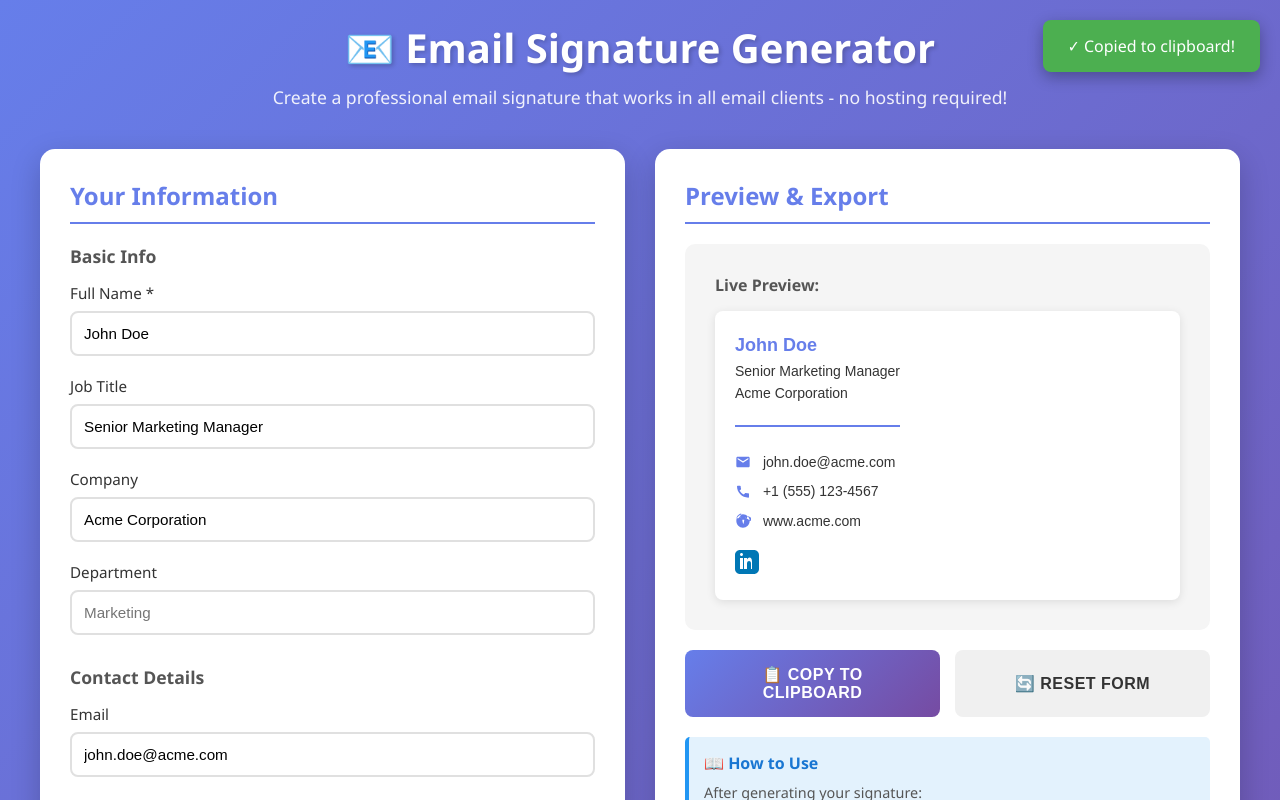
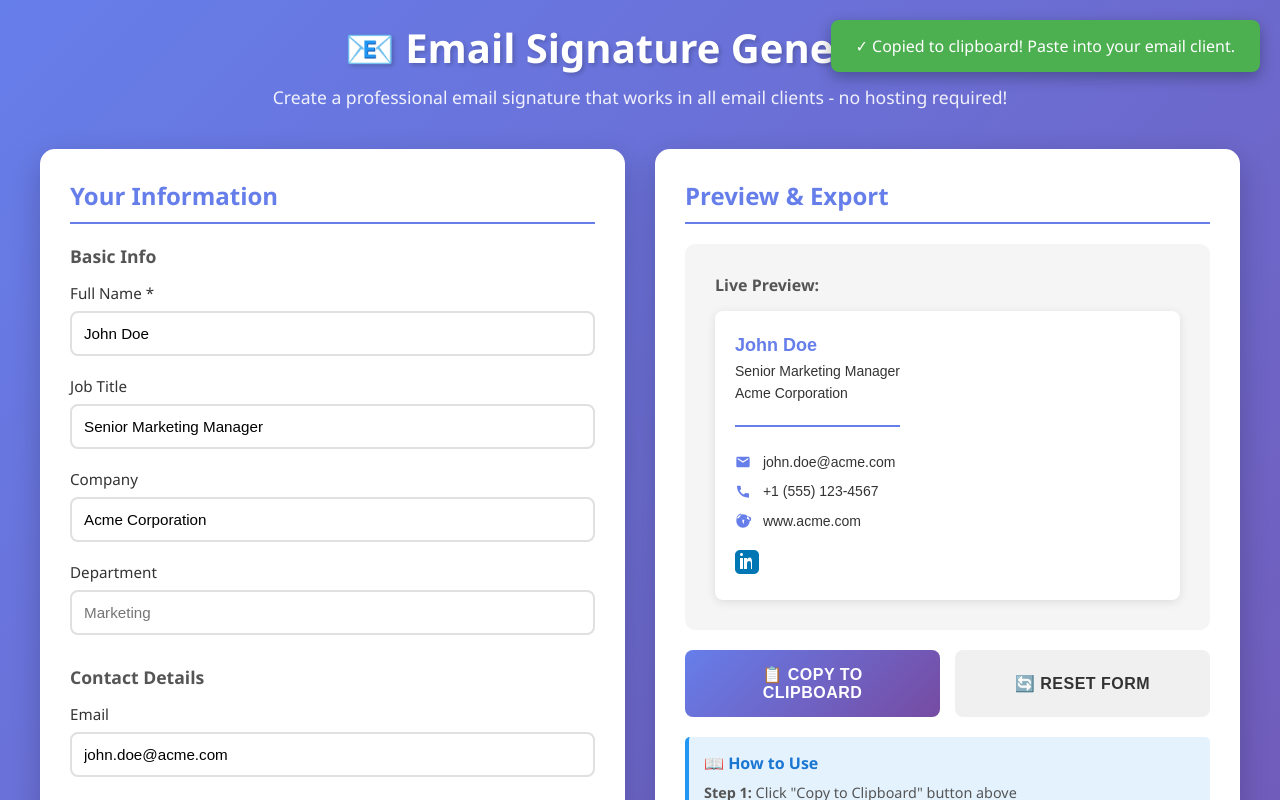
Before and after one commit to Marmalade118/signature-generator, a plain HTML site: page index.html in a window 1280 px wide. Both pictures are taken after a click on the button "📋 COPY TO CLIPBOARD". Shown: the top 800 px of the page. Drawn offline with Linux system fonts and the light colour scheme.

Commit message:
Add CLAUDE.md for project documentation and improve email signature copy functionality

```diff
--- a/index.html
+++ b/index.html
@@ -131,6 +131,16 @@
             padding: 20px;
             border-radius: 8px;
             box-shadow: 0 2px 10px rgba(0,0,0,0.1);
+            cursor: text;
+            user-select: text;
+            -webkit-user-select: text;
+            -moz-user-select: text;
+            -ms-user-select: text;
+        }
+
+        #signaturePreview:hover {
+            box-shadow: 0 2px 15px rgba(102, 126, 234, 0.2);
+            outline: 1px solid rgba(102, 126, 234, 0.3);
         }
 
         .button-group {
@@ -379,13 +389,15 @@
 
                 <div class="info-box">
                     <h4>📖 How to Use</h4>
-                    <p>After generating your signature:</p>
+                    <p><strong>Step 1:</strong> Click "Copy to Clipboard" button above</p>
+                    <p style="margin-top: 8px;"><strong>Step 2:</strong> Paste into your email client:</p>
                     <ul>
-                        <li><strong>Gmail:</strong> Settings → See all settings → Signature → Paste</li>
+                        <li><strong>Gmail:</strong> Settings → See all settings → Signature → Paste (Ctrl+V / Cmd+V)</li>
                         <li><strong>Outlook:</strong> Settings → Mail → Compose and reply → Paste</li>
                         <li><strong>Apple Mail:</strong> Mail → Settings → Signatures → Paste</li>
                     </ul>
-                    <p style="margin-top: 10px;"><strong>Note:</strong> All icons are embedded - no external hosting needed!</p>
+                    <p style="margin-top: 10px;"><strong>💡 Tip:</strong> If auto-copy doesn't work, manually select the signature in the preview box above, press Ctrl+C (Cmd+C on Mac), then paste into your email client.</p>
+                    <p style="margin-top: 8px;"><strong>Note:</strong> All icons are embedded - no external hosting needed!</p>
                 </div>
             </div>
         </div>
@@ -573,7 +585,7 @@
             return div.innerHTML;
         }
 
-        // Copy to clipboard
+        // Copy to clipboard with HTML formatting
         async function copyToClipboard() {
             const signatureHTML = document.getElementById('signaturePreview').innerHTML;
 
@@ -583,39 +595,69 @@
             }
 
             try {
-                // Create a temporary element
+                // Create a contenteditable div that preserves formatting
                 const temp = document.createElement('div');
+                temp.contentEditable = true;
                 temp.innerHTML = signatureHTML;
+
+                // Style it to be visible but off-screen for better compatibility
+                temp.style.position = 'fixed';
+                temp.style.left = '-9999px';
+                temp.style.top = '0';
+                temp.style.width = '600px';
+
                 document.body.appendChild(temp);
 
-                // Create a range and select the content
+                // Focus and select all content
+                temp.focus();
                 const range = document.createRange();
                 range.selectNodeContents(temp);
                 const selection = window.getSelection();
                 selection.removeAllRanges();
                 selection.addRange(range);
 
-                // Try to copy using the modern API first
-                try {
-                    await navigator.clipboard.write([
-                        new ClipboardItem({
-                            'text/html': new Blob([signatureHTML], { type: 'text/html' }),
-                            'text/plain': new Blob([temp.innerText], { type: 'text/plain' })
-                        })
-                    ]);
-                    showNotification('✓ Copied to clipboard!', true);
-                } catch (err) {
-                    // Fallback to execCommand
-                    document.execCommand('copy');
-                    showNotification('✓ Copied to clipboard!', true);
+                let copySucceeded = false;
+
+                // Method 1: Try modern Clipboard API with proper HTML MIME type
+                if (navigator.clipboard && window.ClipboardItem) {
+                    try {
+                        const htmlBlob = new Blob([signatureHTML], { type: 'text/html' });
+                        const textBlob = new Blob([temp.innerText], { type: 'text/plain' });
+
+                        await navigator.clipboard.write([
+                            new ClipboardItem({
+                                'text/html': htmlBlob,
+                                'text/plain': textBlob
+                            })
+                        ]);
+                        copySucceeded = true;
+                    } catch (clipboardErr) {
+                        console.log('Modern clipboard API failed:', clipboardErr);
+                    }
+                }
+
+                // Method 2: Fallback to execCommand on contentEditable element
+                if (!copySucceeded) {
+                    try {
+                        copySucceeded = document.execCommand('copy');
+                        console.log('execCommand copy result:', copySucceeded);
+                    } catch (execErr) {
+                        console.log('execCommand failed:', execErr);
+                    }
                 }
 
                 // Clean up
                 selection.removeAllRanges();
                 document.body.removeChild(temp);
+
+                if (copySucceeded) {
+                    showNotification('✓ Copied to clipboard! Paste into your email client.', true);
+                } else {
+                    showNotification('⚠️ Auto-copy failed. Please manually select and copy the signature above.', false);
+                }
             } catch (err) {
                 console.error('Failed to copy:', err);
-                showNotification('❌ Failed to copy. Please try again.', false);
+                showNotification('❌ Copy failed. Try manually selecting the signature and pressing Ctrl+C (Cmd+C on Mac).', false);
             }
         }
 
```
Also changed, not shown: spam-diagnostic.html (+1 -1 lines), 1 other file.
